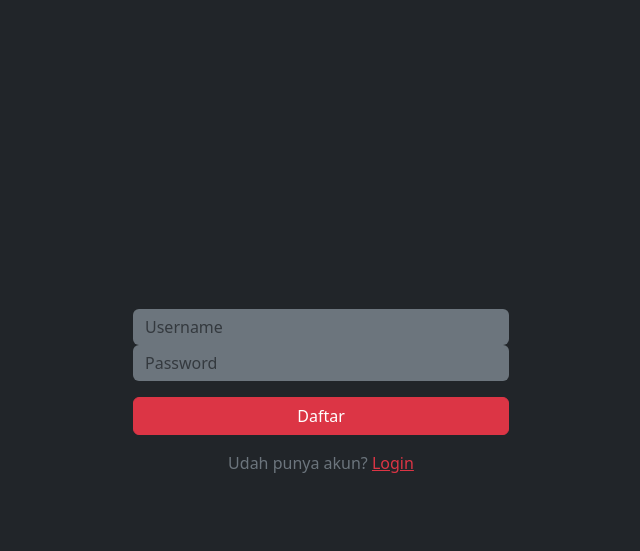
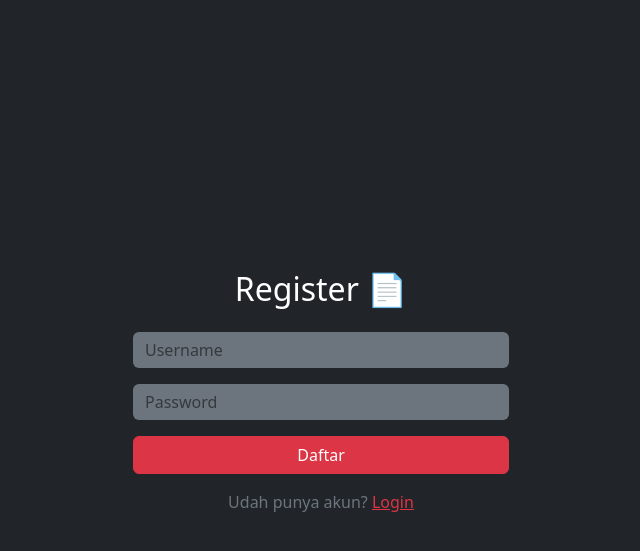
Before and after one commit to HafizhRaa/web-app-flask, a Flask app: page /register in a window 1280 px wide. Shown: the top 551 px of the page, without its empty margins (319-959 px from the left). Run offline with Flask 3, Linux system fonts and the light colour scheme.

Commit message:
update tampilan bootstrap

```diff
--- a/templates/register.html
+++ b/templates/register.html
@@ -6,11 +6,12 @@
 </head>
 <body class="bg-dark text-white min-vh-100 d-flex align-items-center">
         <div class="container" style="max-width: 400px;">
+            <h2 class="text-center mb-4">Register 📄</h2>
             {% if error %}
-            <div class="text-center mf-4">{{ error }}</div>
+            <div class="alert alert-danger">{{ error }}</div>
             {% endif %}
-            <form action="/regigister" method="POST">
-                <div class="md-3">
+            <form action="/register" method="POST">
+                <div class="mb-3">
                     <input type="text" name="username" placeholder="Username"
                             class="form-control bg-secondary text-white border-0" required>
                 </div>
```
